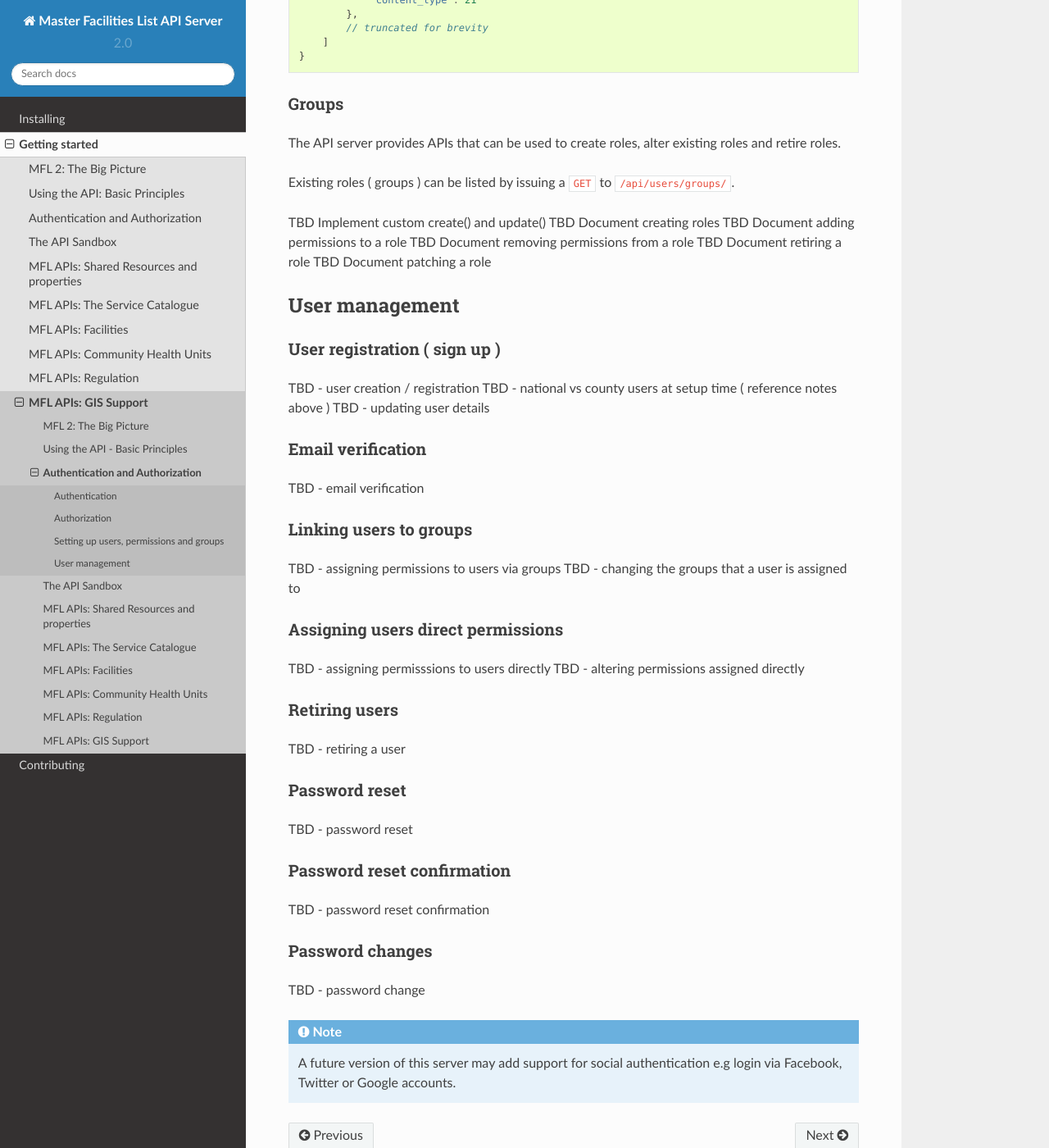
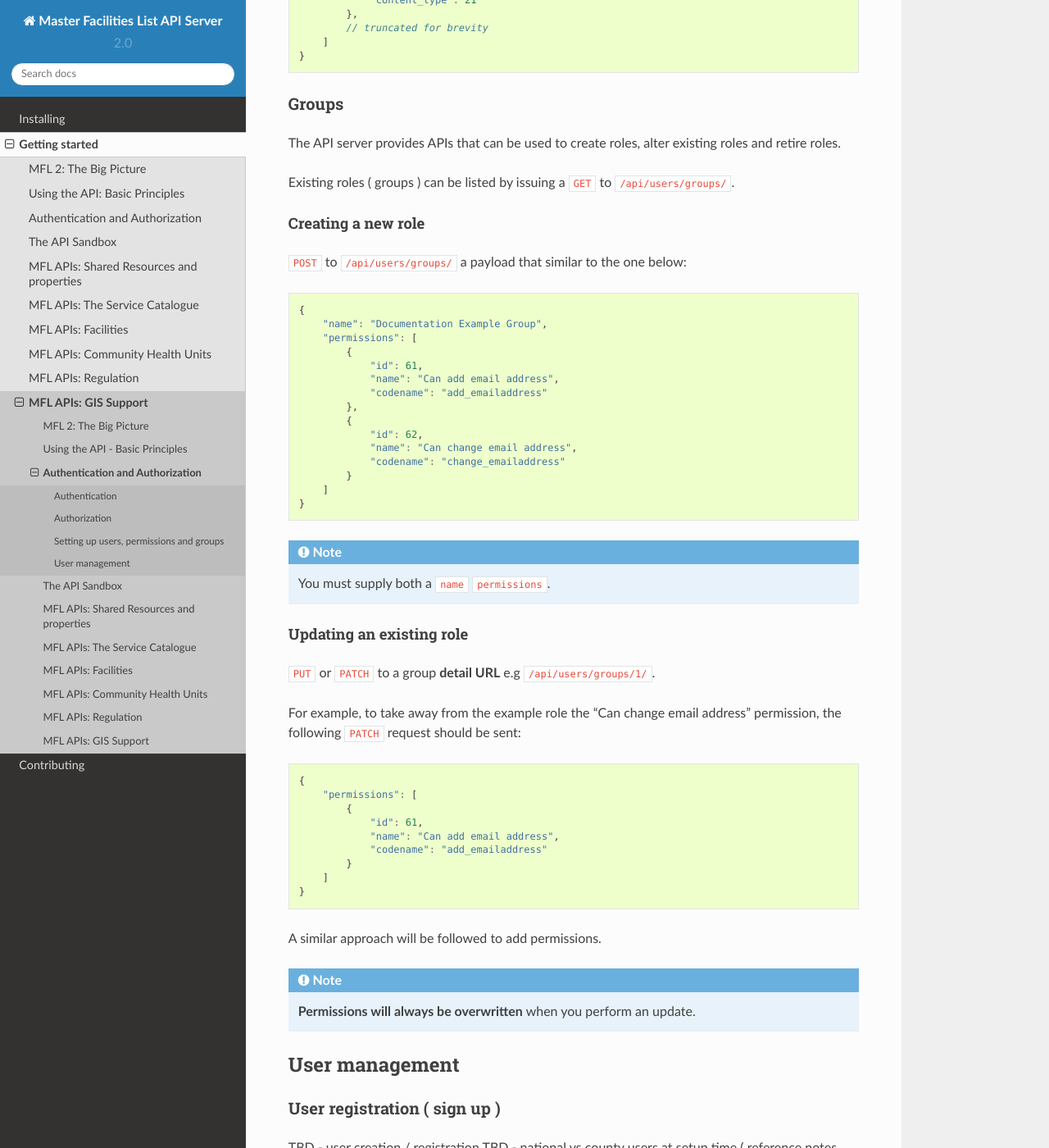
Before and after one commit to MasterFacilityList/mfl_api, a Sphinx documentation site: the page built from docs/getting_started/authentication.rst, in a window 1280 px wide and 1400 px high, scrolled down 7028 px. Shown: the whole window at 82% size. Built offline with Sphinx 7.4.7 and the Read the Docs theme 2.0.0, drawn with Linux system fonts in a browser that asks for light colours.

Commit message:
Added docs section on role management

```diff
--- a/docs/getting_started/authentication.rst
+++ b/docs/getting_started/authentication.rst
@@ -382,12 +382,57 @@ roles and retire roles.
 Existing roles ( groups ) can be listed by issuing a ``GET`` to
 ``/api/users/groups/``.
 
-TBD Implement custom create() and update()
-TBD Document creating roles
-TBD Document adding permissions to a role
-TBD Document removing permissions from a role
-TBD Document retiring a role
-TBD Document patching a role
+Creating a new role
++++++++++++++++++++++++
+``POST`` to ``/api/users/groups/`` a payload that similar to the one below:
+
+.. code-block:: javascript
+
+    {
+        "name": "Documentation Example Group",
+        "permissions": [
+            {
+                "id": 61,
+                "name": "Can add email address",
+                "codename": "add_emailaddress"
+            },
+            {
+                "id": 62,
+                "name": "Can change email address",
+                "codename": "change_emailaddress"
+            }
+        ]
+    }
+
+.. note::
+
+    You must supply both a ``name`` ``permissions``.
+
+Updating an existing role
+++++++++++++++++++++++++++++
+
+``PUT`` or ``PATCH`` to a group **detail URL** e.g ``/api/users/groups/1/``.
+
+For example, to take away from the example role the "Can change email address"
+permission, the following ``PATCH`` request should be sent:
+
+.. code-block:: javascript
+
+    {
+        "permissions": [
+            {
+                "id": 61,
+                "name": "Can add email address",
+                "codename": "add_emailaddress"
+            }
+        ]
+    }
+
+A similar approach will be followed to add permissions.
+
+.. note::
+
+    **Permissions will always be overwritten** when you perform an update.
 
 User management
 -------------------
```
